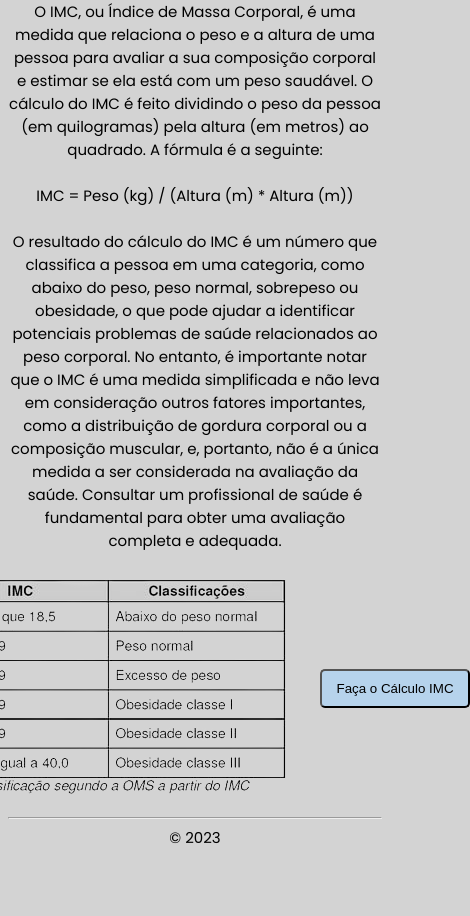
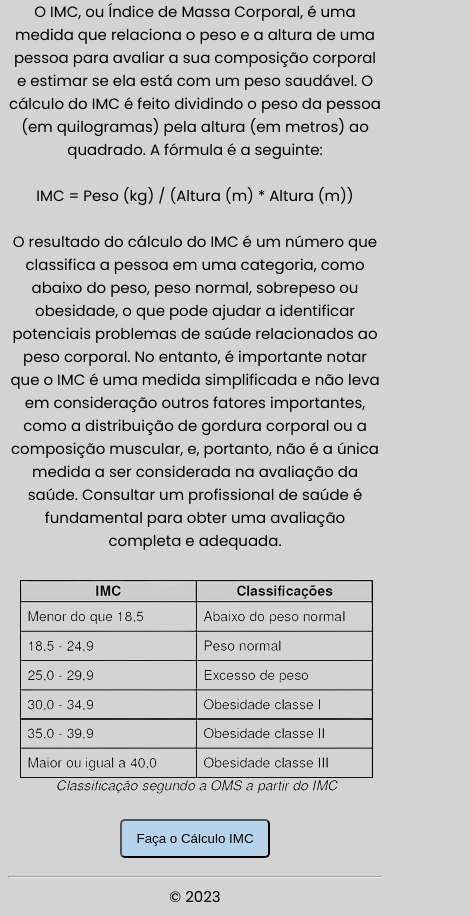
Before and after one commit to Jumendess/Calculadora_IMC, a plain HTML site: page index.html in a window 390 px wide. Shown: the part 130-1046 px from the top of the page, 470 px wide, since content can reach past the window. Before the commit the page ends 987 px from the top, so only its background shows below. Drawn offline with Linux system fonts and the light colour scheme.

Commit message:
ajustando responsividade

```diff
--- a/index.html
+++ b/index.html
@@ -37,6 +37,21 @@
 
         cursor: pointer;
         background-color: rgb(182, 211, 236);
+      }
+      @media screen and (max-width: 767px) {
+        .container2 {
+          flex-direction: column;
+          align-items: center;
+          justify-content: center;
+        }
+        img {
+          align-items: center;
+          justify-content: center;
+          margin: auto;
+        }
+        .btn {
+          margin: 10px;
+        }
       }
     </style>
   </head>
```
